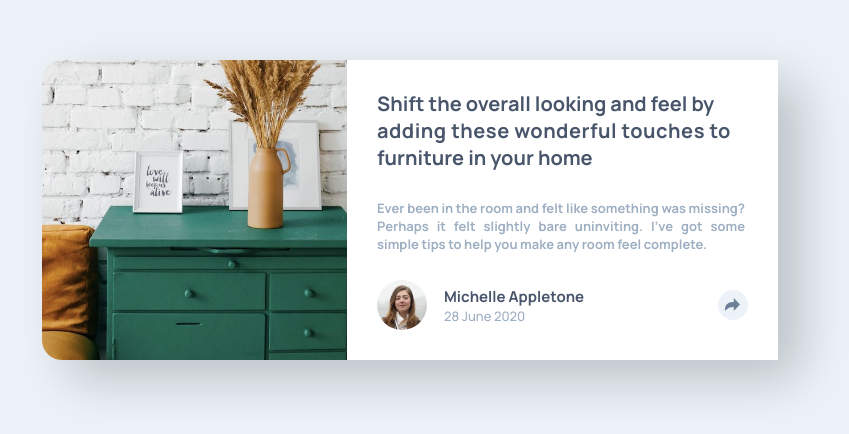
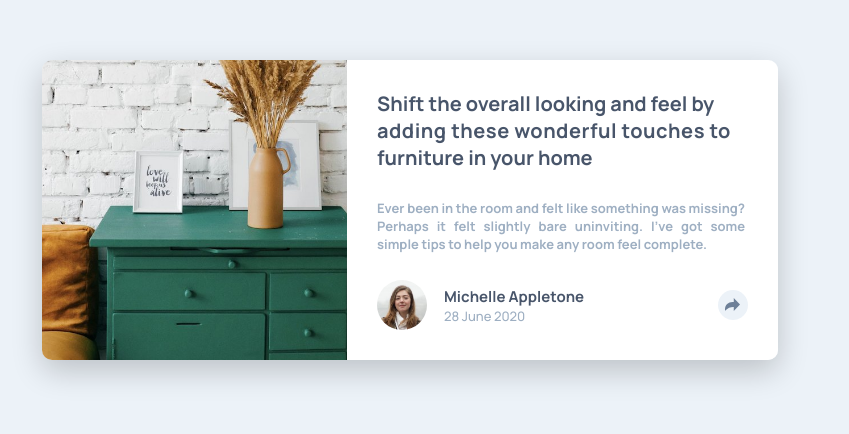
Before and after one commit to frontend-mentor-vt/Article-preview-component, a React (Create React App) app: page / in a window 1280 px wide. Shown: the part 190-624 px from the top of the page, without its empty margins (230-1079 px from the left). Built offline with nearby package versions, Linux system fonts and the light colour scheme.

Commit message:
fixed styles

```diff
--- a/src/components/main/StyledMainComponent.jsx
+++ b/src/components/main/StyledMainComponent.jsx
@@ -4,15 +4,14 @@ export const ContentContainer = styled.div`
   width: 736px;
   height: 300px;
   display: flex;
-  box-shadow: 24px 20px 50px rgba(0, 0, 0, 0.2);
-  border-radius: 20px;
-
+  box-shadow: 0 11px 31px rgba(0, 0, 0, 0.2);
+  border-radius: 10px;
   .main-image {
     width: 305px;
     height: 100%;
     object-fit: cover;
     object-position: 0% 100%;
-    border-radius: 20px 0 0 20px;
+    border-radius: 10px 0 0 10px;
   }
 
   /* ContentContainer media query */
@@ -25,8 +24,7 @@ export const ContentContainer = styled.div`
     }
     .main-image {
       width: 100%;
-      /* height: 30%; */
-      border-radius: 16px 16px 0 0;
+      border-radius: 10px 10px 0 0;
     }
   }
 `;
@@ -37,7 +35,7 @@ export const RightSide = styled.div`
   flex-direction: column;
   justify-content: space-between;
   padding: 30px;
-
+  border-radius: 0 10px 10px 0;
   .title {
     color: hsl(217, 19%, 35%);
     font-size: 20px;
@@ -59,6 +57,7 @@ export const RightSide = styled.div`
 
   @media screen and (max-width: 500px) {
     & {
+      border-radius: 0 0 10px 10px;
       position: relative;
       padding: 35px;
       gap: 16px;
--- a/src/components/modal/StyledModal.jsx
+++ b/src/components/modal/StyledModal.jsx
@@ -10,7 +10,7 @@ export const MainModalWrapp = styled.div`
   display: flex;
   align-items: center;
   justify-content: center;
-  border-radius: 16px;
+  border-radius: 12px;
   cursor: default;
 
   .icons-wrapp {
@@ -44,8 +44,8 @@ export const MediaModalWrapp = styled(MainModalWrapp)`
   right: 0;
   left: 0;
   width: auto;
-  border-radius: 0 0 16px 16px;
-  justify-content: space-between;
+  border-radius: 0 0 10px 10px;
+  justify-content: space-around;
   padding: 18px 25px 18px 25px;
   .left-side-wrapper {
     display: flex;
--- a/src/index.js
+++ b/src/index.js
@@ -13,12 +13,7 @@ const GlobalStyles = createGlobalStyle`
   p,h1,div{
     margin: 0;
   };
- @media screen and (max-width:500px) {
-  body{
-    background-color: hsl(210, 46%, 95%);
-    /* padding: 100px 40px 100px 40px; */
-  }
- }
+
 `;
 const root = ReactDOM.createRoot(document.getElementById("root"));
 root.render(
```
